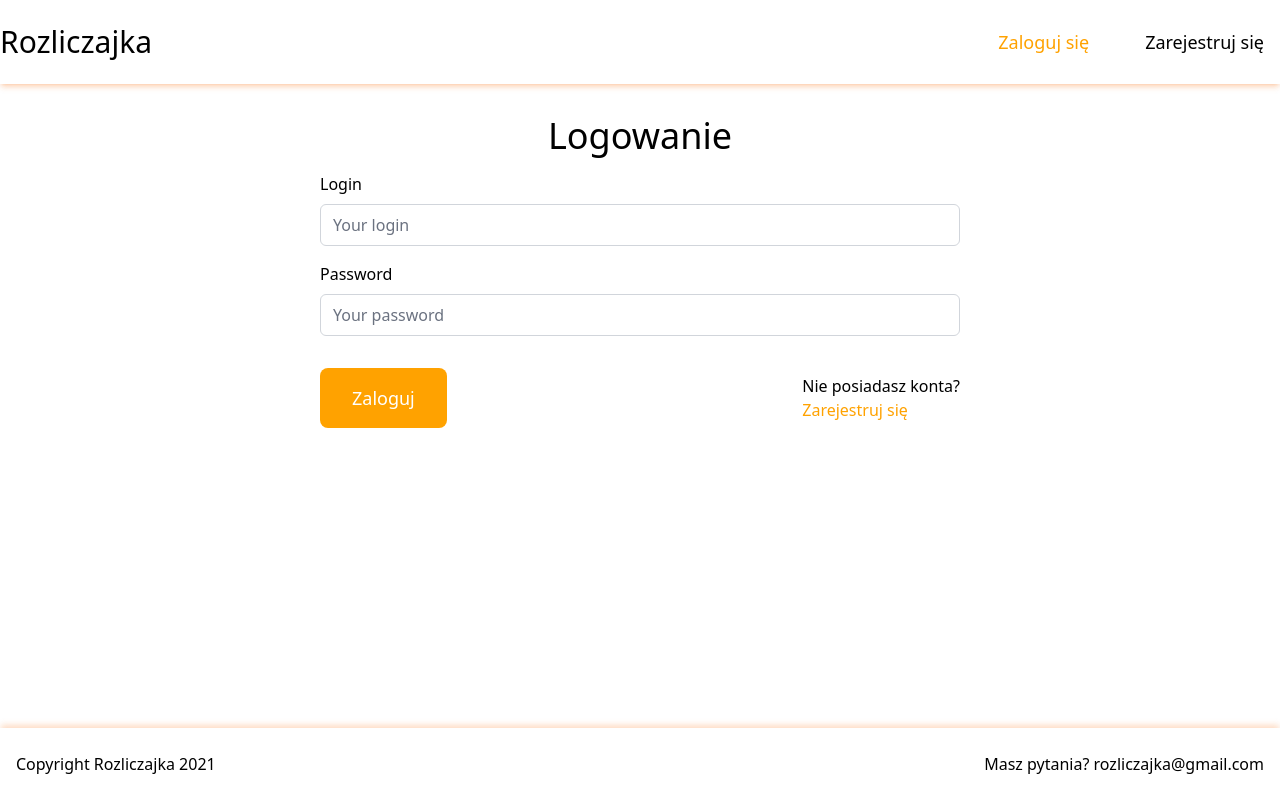
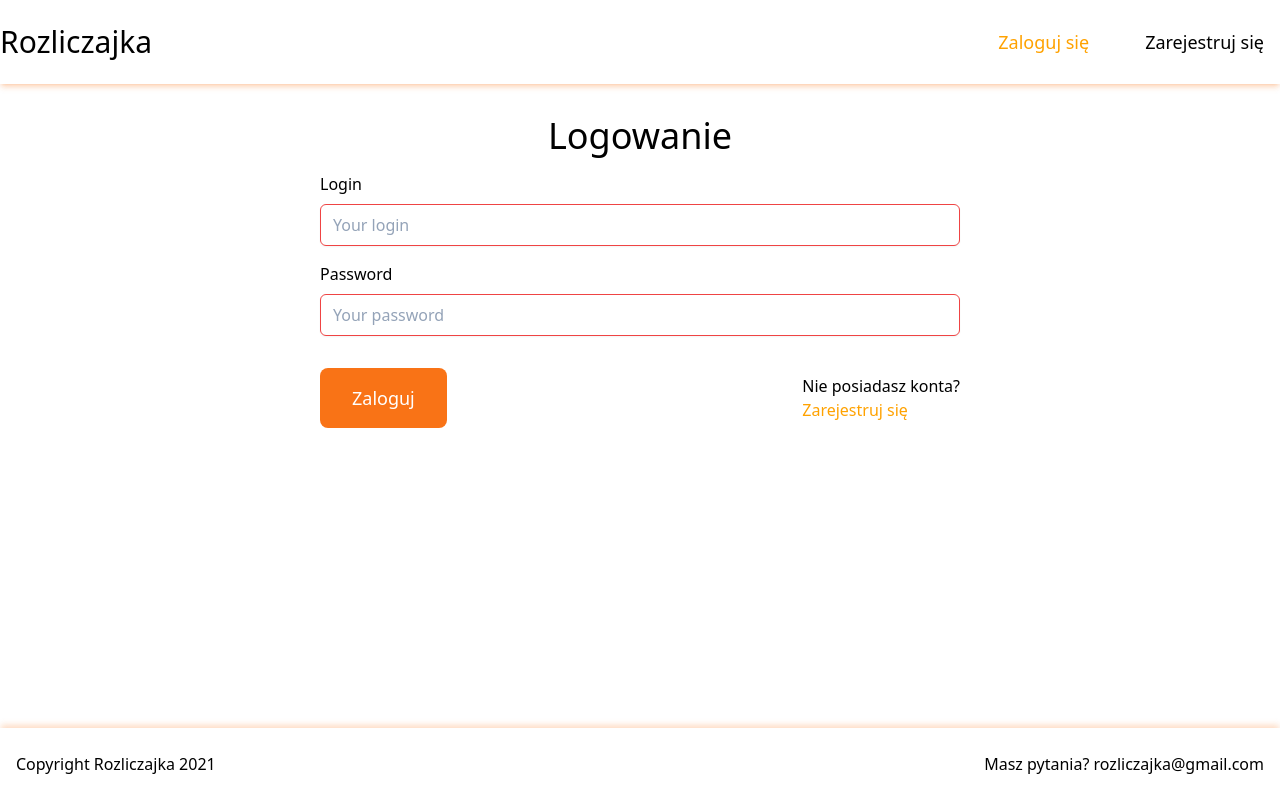
Before and after one commit to nazarpechka/rozliczajka, a React (Create React App) app in the folder frontend/: page /login in a window 1280 px wide. Built offline with nearby package versions, Linux system fonts and the light colour scheme.

Commit message:
fix: button and input styling

```diff
--- a/frontend/src/components/Button.js
+++ b/frontend/src/components/Button.js
@@ -1,7 +1,7 @@
 const Button = ({ label, onClick }) => {
   return (
     <button
-      className="px-8 py-4 bg-primary rounded-lg text-white text-lg"
+      className="px-8 py-4 bg-orange-500 hover:shadow-inner hover:scale-105 hover:bg-orange-600 transition rounded-lg text-white text-lg"
       onClick={onClick}
     >
       {label}
--- a/frontend/src/components/Input.js
+++ b/frontend/src/components/Input.js
@@ -11,7 +11,7 @@ const Input = ({ label, name, type, placeholder, value, onChange }) => {
         placeholder={placeholder}
         value={value}
         onChange={onChange}
-        className="w-full focus:border-primary focus:ring-primary border border-gray-300 rounded-md"
+        className="w-full px-3 py-2 focus:border-primary focus:ring-primary border border-slate-300 rounded-md shadow-sm placeholder-slate-400 invalid:border-red-500 invalid:text-red-500 focus:invalid:border-red-500 focus:invalid:ring-red-500"
         required
       />
     </div>
```
